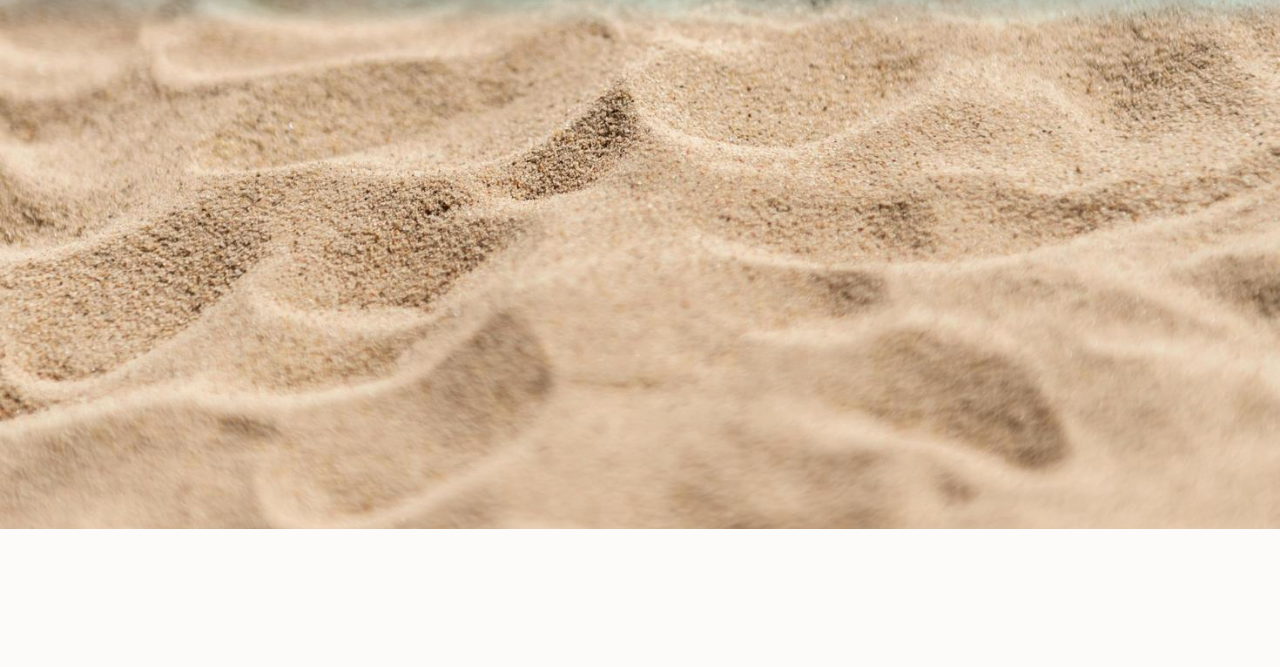
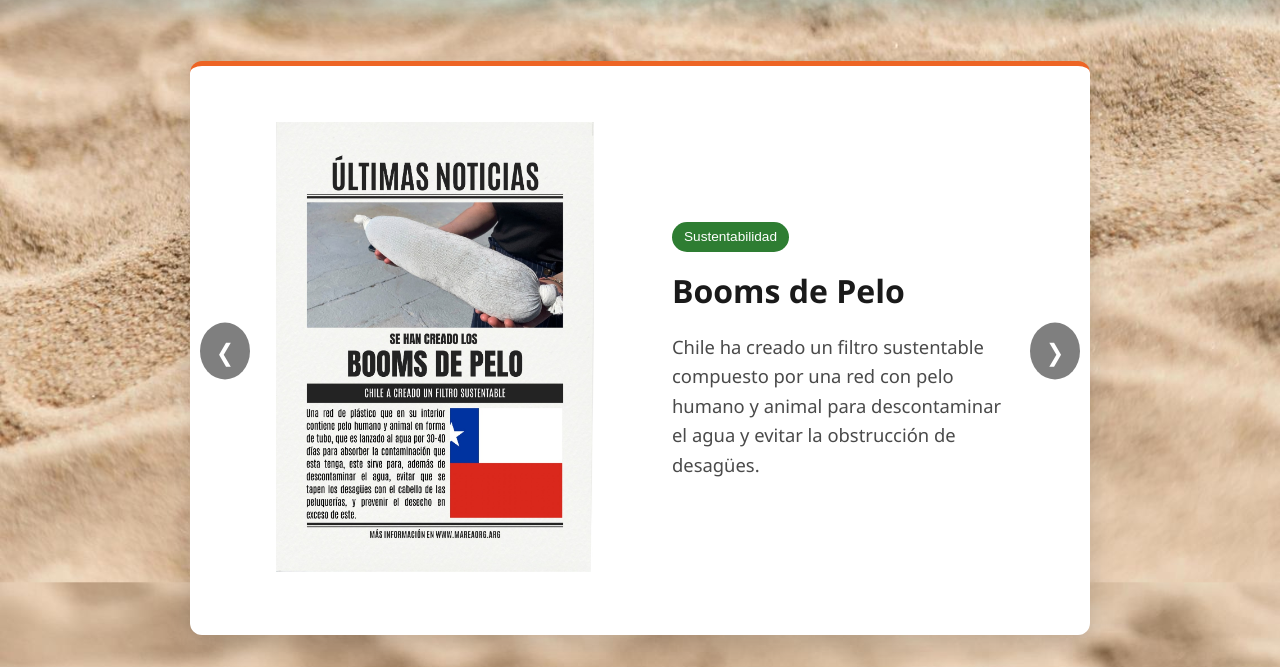
Before and after one commit to emiliaparedesrasnosky-source/marea2, a plain HTML site: page novedades.html in a window 1280 px wide. Shown: the part 271-938 px from the top of the page. Before the commit the page ends 800 px from the top, so only its background shows below. Drawn offline with nearby package versions, Linux system fonts and the light colour scheme.

Commit message:
Update novedades.html

```diff
--- a/novedades.html
+++ b/novedades.html
@@ -5,8 +5,109 @@
   <meta charset="UTF-8">
   <meta name="viewport" content="width=device-width, initial-scale=1.0">
   <title>Inicio</title>
+
+  <!-- Carga de la fuente EB Garamond de Google Fonts -->
+  <link rel="preconnect" href="https://fonts.googleapis.com">
+  <link rel="preconnect" href="https://fonts.gstatic.com" crossorigin>
+  <link href="https://fonts.googleapis.com/css2?family=EB+Garamond:ital,wght@0,400..800;1,400..800&display=swap" rel="stylesheet">
+
   <link rel="stylesheet" href="style.css">
+  <style>
+    .carrusel-container {
+      position: relative;
+      max-width: 900px;
+      margin: 2rem auto;
+      overflow: hidden;
+      border-radius: 12px;
+      box-shadow: 0 10px 25px rgba(0, 0, 0, 0.15);
+      background: #fff;
+      font-family: 'EB Garamond', serif;
+    }
 
+    .carrusel-slide {
+      display: none;
+      grid-template-columns: 1fr 1fr;
+      align-items: center;
+      gap: 2rem;
+      padding: 1.5rem;
+    }
+
+    .carrusel-slide.active {
+      display: grid;
+    }
+
+    .carrusel-imagen img {
+      width: 100%;
+      height: auto;
+      max-height: 450px;
+      object-fit: contain;
+      border-radius: 8px;
+    }
+
+    .carrusel-contenido {
+      padding: 1rem;
+    }
+
+    .carrusel-contenido .badge {
+      display: inline-block;
+      background-color: #2e7d32;
+      color: white;
+      padding: 4px 12px;
+      border-radius: 20px;
+      font-size: 0.85rem;
+      margin-bottom: 0.8rem;
+      font-family: sans-serif;
+    }
+
+    .carrusel-contenido h2 {
+      font-size: 2rem;
+      margin-bottom: 1rem;
+      color: #1a1a1a;
+    }
+
+    .carrusel-contenido p {
+      font-size: 1.15rem;
+      line-height: 1.6;
+      color: #4a4a4a;
+    }
+
+    /* Botones Flechas */
+    .prev-btn,
+    .next-btn {
+      position: absolute;
+      top: 50%;
+      transform: translateY(-50%);
+      background: rgba(0, 0, 0, 0.5);
+      color: white;
+      border: none;
+      font-size: 1.5rem;
+      padding: 12px 16px;
+      cursor: pointer;
+      border-radius: 50%;
+      transition: background 0.3s;
+      z-index: 10;
+    }
+
+    .prev-btn:hover,
+    .next-btn:hover {
+      background: rgba(0, 0, 0, 0.8);
+    }
+
+    .prev-btn {
+      left: 10px;
+    }
+
+    .next-btn {
+      right: 10px;
+    }
+
+    /* Adaptación para pantallas pequeñas */
+    @media (max-width: 768px) {
+      .carrusel-slide {
+        grid-template-columns: 1fr;
+      }
+    }
+  </style>
 </head>
 
 <body>
@@ -25,5 +126,64 @@
         <p>Movimiento Argentino de Restauración Ecológica Acuática</p>
     </header>
 
+  <section class="carrusel-container">
+    <div class="carrusel-slide active">
+      <!-- Nombre de archivo corregido a image1.jpg -->
+      <div class="carrusel-imagen"><img src="image1.jpeg" alt="Últimas Noticias - Booms de Pelo"></div>
+      <div class="carrusel-contenido">
+        <span class="badge">Sustentabilidad</span>
+        <h2>Booms de Pelo</h2>
+        <p>Chile ha creado un filtro sustentable compuesto por una red con pelo humano y animal para descontaminar el agua y evitar la obstrucción de desagües.</p>
+      </div>
+    </div>
+    <div class="carrusel-slide">
+      <!-- Nombre de archivo corregido a image2.jpg -->
+      <div class="carrusel-imagen"><img src="image2.jpeg" alt="El Ladrillo que Viste al Planeta"></div>
+      <div class="carrusel-contenido">
+        <span class="badge">Textil & Construcción</span>
+        <h2>Ladrillo de Ropa Reciclada</h2>
+        <p>Un ladrillo ecológico, impermeable y resistente al fuego hecho con ropa vieja para darle una segunda vida a los desechos de la industria textil.</p>
+      </div>
+    </div>
+    <div class="carrusel-slide">
+      <!-- Nombre de archivo corregido a image3.jpg -->
+      <div class="carrusel-imagen"><img src="image3.jpeg" alt="Basura Útil - Útiles Escolares"></div>
+      <div class="carrusel-contenido">
+        <span class="badge">Reciclaje</span>
+        <h2>Basura Útil</h2>
+        <p>Transformación de residuos y telgopor desechado en útiles escolares esenciales, aprovechando materiales para la vida cotidiana.</p>
+      </div>
+    </div>
 
+    <!-- Botones de navegación -->
+    <button class="prev-btn" onclick="cambiarSlide(-1)">&#10094;</button>
+    <button class="next-btn" onclick="cambiarSlide(1)">&#10095;</button>
+  </section>
+
+  <script>
+    let currentIndex = 0;
+
+    function mostrarSlide(index) {
+      const slides = document.querySelectorAll('.carrusel-slide');
+      slides.forEach((slide, i) => {
+        slide.classList.remove('active');
+        if (i === index) {
+          slide.classList.add('active');
+        }
+      });
+    }
+
+    window.cambiarSlide = function(direccion) {
+      const slides = document.querySelectorAll('.carrusel-slide');
+      currentIndex += direccion;
+      if (currentIndex >= slides.length) {
+        currentIndex = 0;
+      } else if (currentIndex < 0) {
+        currentIndex = slides.length - 1;
+      }
+      mostrarSlide(currentIndex);
+    };
+  </script>
 </body>
+
+</html>
```
Lines whose indentation alone changed are shown as unchanged.
